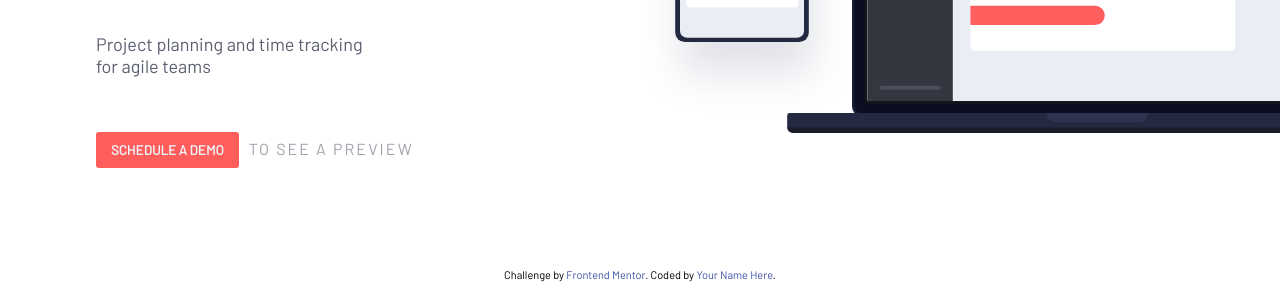
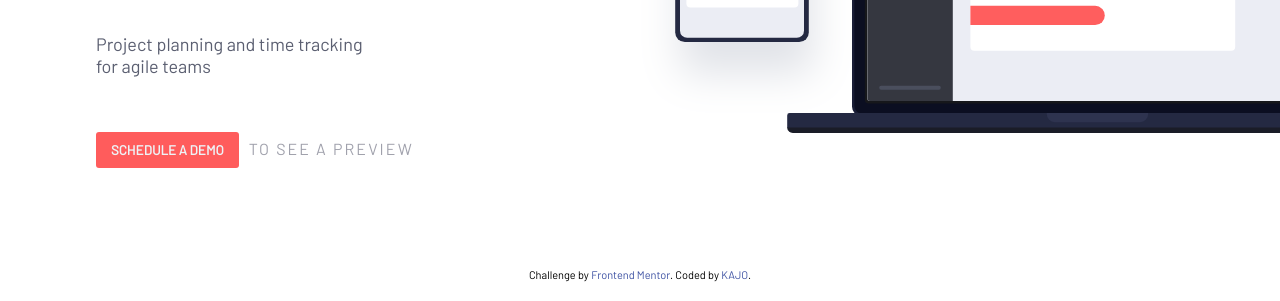
Before and after one commit to Kaj0/project-tracking, a plain HTML site: page index.html in a window 1280 px wide. Shown: the part 499-800 px from the top of the page. Drawn offline with nearby package versions, Linux system fonts and the light colour scheme.

Commit message:
Update index.html

```diff
--- a/index.html
+++ b/index.html
@@ -53,7 +53,7 @@
   <footer>
     <p class="attribution">
       Challenge by <a href="https://www.frontendmentor.io?ref=challenge" target="_blank">Frontend Mentor</a>.
-      Coded by <a href="#">Your Name Here</a>.
+      Coded by <a href="#">KAJO</a>.
     </p>
   </footer>
 </body>
```
